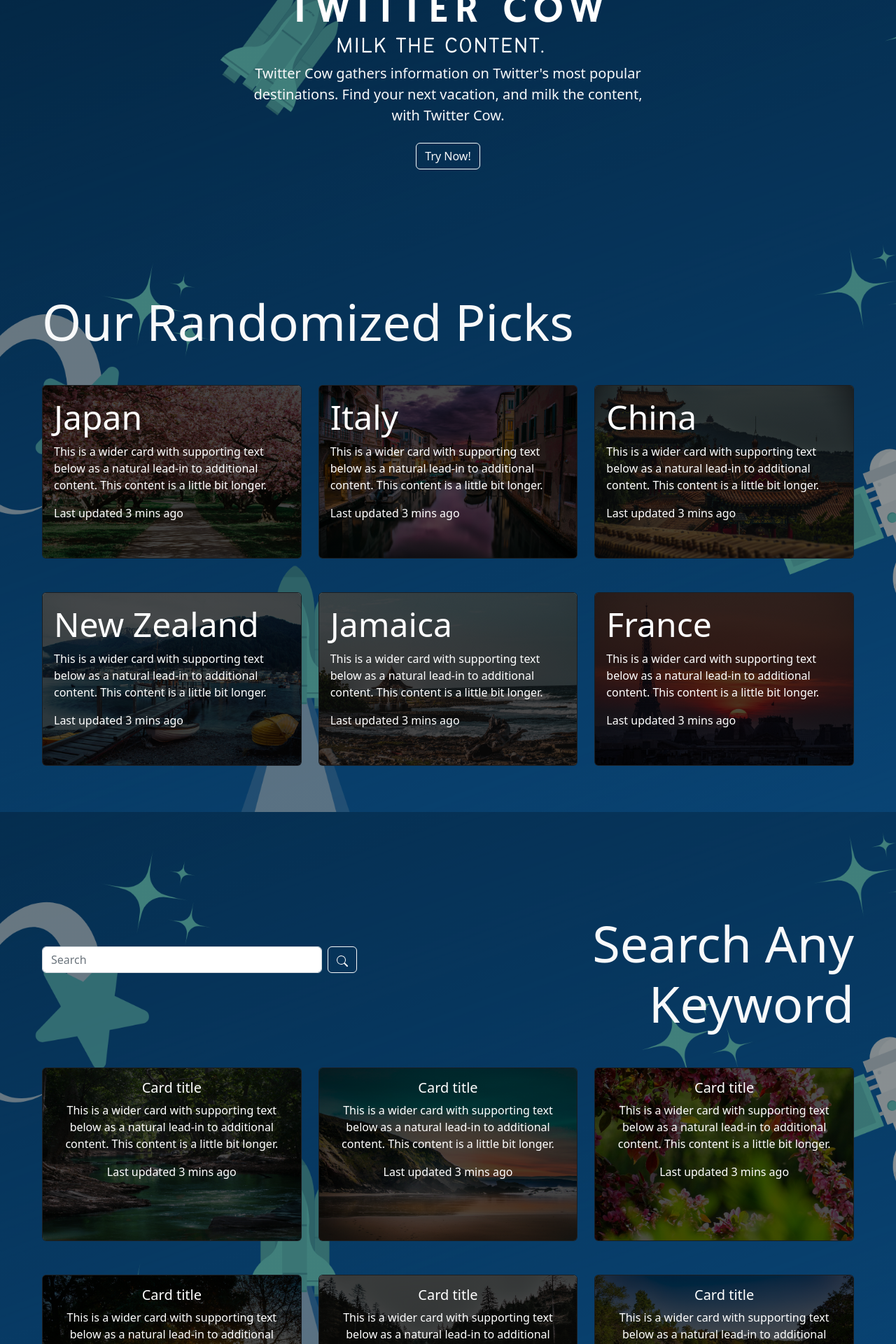
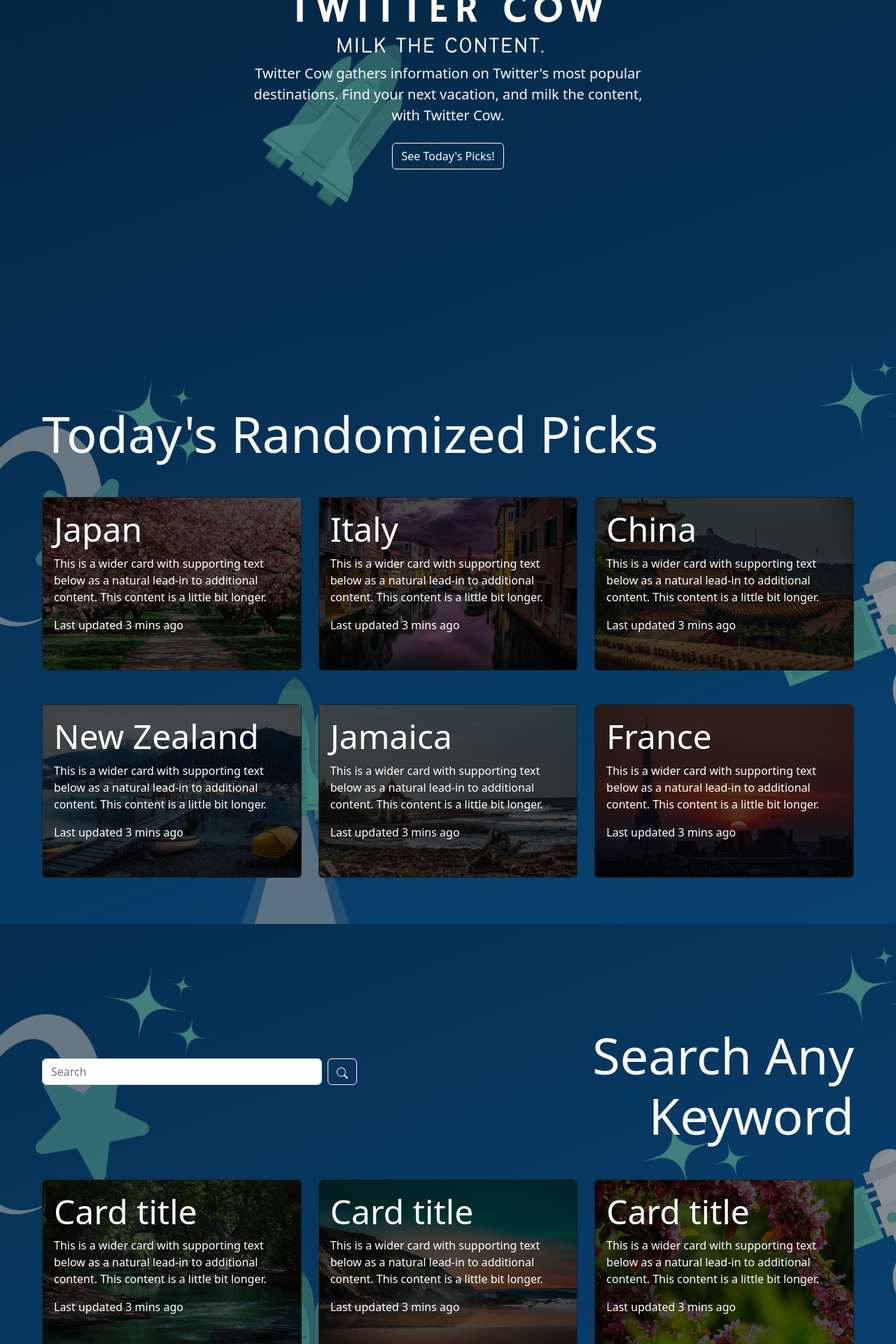
Before and after one commit to kevin-klau/Twitter-Cow, a Flask app: page / in a window 1280 px wide. Shown: the part 520-2440 px from the top of the page at 70% size. Run offline with Flask 2, Linux system fonts and the light colour scheme.

Commit message:
moometer

```diff
--- a/static/styles.css
+++ b/static/styles.css
@@ -34,6 +34,7 @@
   background-size: cover;
   width: 100%;
   height: 105vh;
+  padding-bottom:1000px !important;
 }
 
 .home-banner-text{
--- a/templates/index.html
+++ b/templates/index.html
@@ -45,8 +45,8 @@
 	  <div class="collapse navbar-collapse" id="navbarNavAltMarkup">
 		<div class="navbar-nav ms-auto">
 		  <a class="nav-link mx-3" href="#"><h4 class="display-3">About</h4></a>
-		  <a class="nav-link mx-3" href="#service"><h4 class="display-3">Service</h4></a>
-		  <a class="nav-link mx-3" href="#"><h4 class="display-3">Contact</h4></a>
+		  <a class="nav-link mx-3" href="#random"><h4 class="display-3">Random Picks</h4></a>
+		  <a class="nav-link mx-3" href="#service"><h4 class="display-3">Contact</h4></a>
 		</div>
 	  </div>
 	</div>
@@ -65,20 +65,20 @@
 					Find your next vacation, and milk the content, with Twitter Cow.
 				</p>
 				<a
-				href="#service"
+				href="#random"
 				class="btn btn-outline-light"
-				>Try Now!</a>
+				>See Today's Picks!</a>
        	 	</div>
 			<div class="col-sm-3"></div>
 		</div>
     </div>
   </section>
 
-  <section class="text-light p-5 banner-2 text-start" id="service">
+  <section class="text-light p-5 banner-2 text-start" id="random">
 	<div class="container-fluid">
 		<div class="row">
 			<div class="col-sm-12 display-2 py-5">
-				Our Randomized Picks
+				Today's Randomized Picks
 			</div>
 		</div>
 
@@ -151,7 +151,7 @@
    	 </div>
   </section>
 
-  <section class="text-light p-5 banner-2 text-center" id="service">
+  <section class="text-light p-5 banner-2 text-start" id="service">
 	<div class="container-fluid">
 		<div class="row py-5">
 			<div class="col-sm-6 pt-5">
@@ -167,7 +167,6 @@
 			<div class="col-sm-6 pt-5 display-2 text-end">
 				Search Any Keyword
 			</div>
-
 		</div>
 
         <div class="row">
@@ -175,7 +174,7 @@
 				<div class="card bg-dark text-white">
 				<img src="static/forest.jpeg" class="card-img" alt="...">
 				<div class="card-img-overlay">
-				  <h5 class="card-title" id="rank-1">Card title</h5>
+				  <h5 class="card-title display-5" id="rank-1">Card title</h5>
 				  <p class="card-text">This is a wider card with supporting text below as a natural lead-in to additional content. This content is a little bit longer.</p>
 				  <p class="card-text">Last updated 3 mins ago</p>
 				</div>
@@ -185,7 +184,7 @@
 				<div class="card bg-dark text-white">
 					<img src="static/shore.jpeg" class="card-img" alt="...">
 					<div class="card-img-overlay">
-					  <h5 class="card-title" id="rank-2">Card title</h5>
+					  <h5 class="card-title display-5" id="rank-2">Card title</h5>
 					  <p class="card-text">This is a wider card with supporting text below as a natural lead-in to additional content. This content is a little bit longer.</p>
 					  <p class="card-text">Last updated 3 mins ago</p>
 					</div>
@@ -195,7 +194,7 @@
 				<div class="card bg-dark text-white">
 					<img src="static/flowers.jpeg" class="card-img" alt="...">
 					<div class="card-img-overlay">
-						<h5 class="card-title" id="rank-3">Card title</h5>
+						<h5 class="card-title display-5" id="rank-3">Card title</h5>
 						<p class="card-text">This is a wider card with supporting text below as a natural lead-in to additional content. This content is a little bit longer.</p>
 						<p class="card-text">Last updated 3 mins ago</p>
 					</div>
@@ -208,7 +207,7 @@
 				<div class="card bg-dark text-white">
 				<img src="static/trees.jpeg" class="card-img" alt="...">
 				<div class="card-img-overlay">
-				  <h5 class="card-title" id="rank-4">Card title</h5>
+				  <h5 class="card-title display-5" id="rank-4">Card title</h5>
 				  <p class="card-text">This is a wider card with supporting text below as a natural lead-in to additional content. This content is a little bit longer.</p>
 				  <p class="card-text">Last updated 3 mins ago</p>
 				</div>
@@ -218,7 +217,7 @@
 				<div class="card bg-dark text-white">
 					<img src="static/pond.jpeg" class="card-img" alt="...">
 					<div class="card-img-overlay">
-					  <h5 class="card-title" id="rank-5">Card title</h5>
+					  <h5 class="card-title display-5" id="rank-5">Card title</h5>
 					  <p class="card-text">This is a wider card with supporting text below as a natural lead-in to additional content. This content is a little bit longer.</p>
 					  <p class="card-text">Last updated 3 mins ago</p>
 					</div>
@@ -228,7 +227,7 @@
 				<div class="card bg-dark text-white">
 					<img src="static/park.jpeg" class="card-img" alt="...">
 					<div class="card-img-overlay">
-						<h5 class="card-title" id="rank-6">Card title</h5>
+						<h5 class="card-title display-5" id="rank-6">Card title</h5>
 						<p class="card-text">This is a wider card with supporting text below as a natural lead-in to additional content. This content is a little bit longer.</p>
 						<p class="card-text">Last updated 3 mins ago</p>
 					</div>
@@ -257,10 +256,21 @@
   </section>
 -->
 
-<section class="text-light p-5 banner-3 text-center" id="service">
+<section class="text-light py-5 banner-3 text-center">
+	<div class="container-fluid">
+		<div class="row">
+			<div class="col-sm-12 py-5">
+			</div>
+		</div>
+		<div class="row">
+			<div class="col-sm-12 py-5">
+				<img src="static/mooexplain.png" width="80%" class="py-5">
+			</div>
+		</div>
+	</div>
 </section>
 </footer>
-	<div class="text-center bg-black text-white p-3" id="copyright">
+	<div class="text-center bg-black text-white pb-3" id="copyright">
 		<h6 class="lead">© Copyright 2023 | Twitter Cow Inc.</h6>
 	</div>
 </footer>
```
Also changed, not shown: static/mooexplain.png (added), static/mooexplainbg.png (added), static/moometer.png (added), 2 other files.
